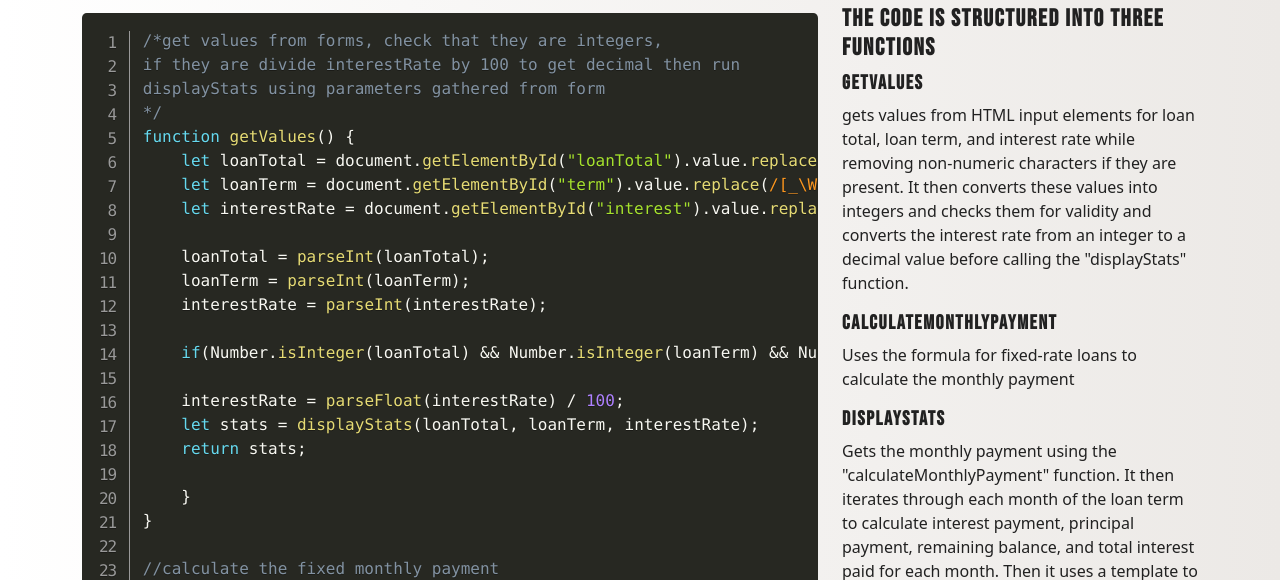
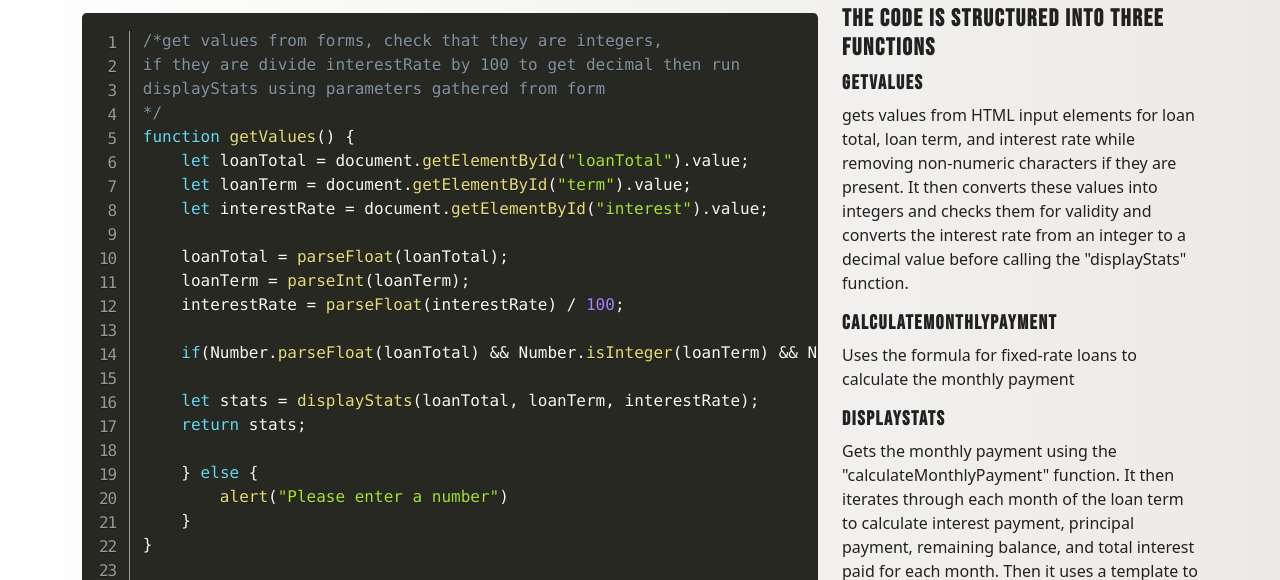
Before and after one commit to toddm2770/LoanCalc, a plain HTML site: page code.html in a window 1280 px wide. Shown: the part 156-736 px from the top of the page. Drawn offline with nearby package versions, Linux system fonts and the light colour scheme.

Commit message:
added some comments to my js equation and fixed code page to display current code

```diff
--- a/code.html
+++ b/code.html
@@ -85,33 +85,30 @@
                     displayStats using parameters gathered from form
                     */
                     function getValues() {
-                        let loanTotal = document.getElementById("loanTotal").value.replace(/[_\W]+/g, "");
-                        let loanTerm = document.getElementById("term").value.replace(/[_\W]+/g, "");
-                        let interestRate = document.getElementById("interest").value.replace(/[_\W]+/g, "");
+                        let loanTotal = document.getElementById("loanTotal").value;
+                        let loanTerm = document.getElementById("term").value;
+                        let interestRate = document.getElementById("interest").value;
 
-                        loanTotal = parseInt(loanTotal);
+                        loanTotal = parseFloat(loanTotal);
                         loanTerm = parseInt(loanTerm);
-                        interestRate = parseInt(interestRate);
+                        interestRate = parseFloat(interestRate) / 100;
 
-                        if(Number.isInteger(loanTotal) && Number.isInteger(loanTerm) && Number.isInteger(interestRate)){
+                        if(Number.parseFloat(loanTotal) && Number.isInteger(loanTerm) && Number.parseFloat(interestRate)){
 
-                        interestRate = parseFloat(interestRate) / 100;
                         let stats = displayStats(loanTotal, loanTerm, interestRate);
                         return stats;
 
+                        } else {
+                            alert("Please enter a number")
                         }
                     }
 
                     //calculate the fixed monthly payment
                     function calculateMonthlyPayment(lTotal, lTerm, iRate) {
 
-                        //divide yearly interest rate by 12 to get monthly interest rate
                         let monthlyRate = iRate / 12;
-                        /* calculates the monthly payment amount needed to repay a loan
-                        within the term length including the principal and interest based
-                        on the loan, monthly interest rate, and loan term
-                        */
-                        let monthlyPayment = (lTotal * monthlyRate) / (1 - Math.pow(1 + monthlyRate, -lTerm));
+
+                        let monthlyPayment = /*calculates the total interest for one month*/(lTotal * monthlyRate) / /*adjust for total number of payments*/(1 - Math.pow(1 + monthlyRate, -lTerm));
                         return monthlyPayment;
                     }
 
```
Also changed, not shown: js/site.js (+2 -6 lines).
